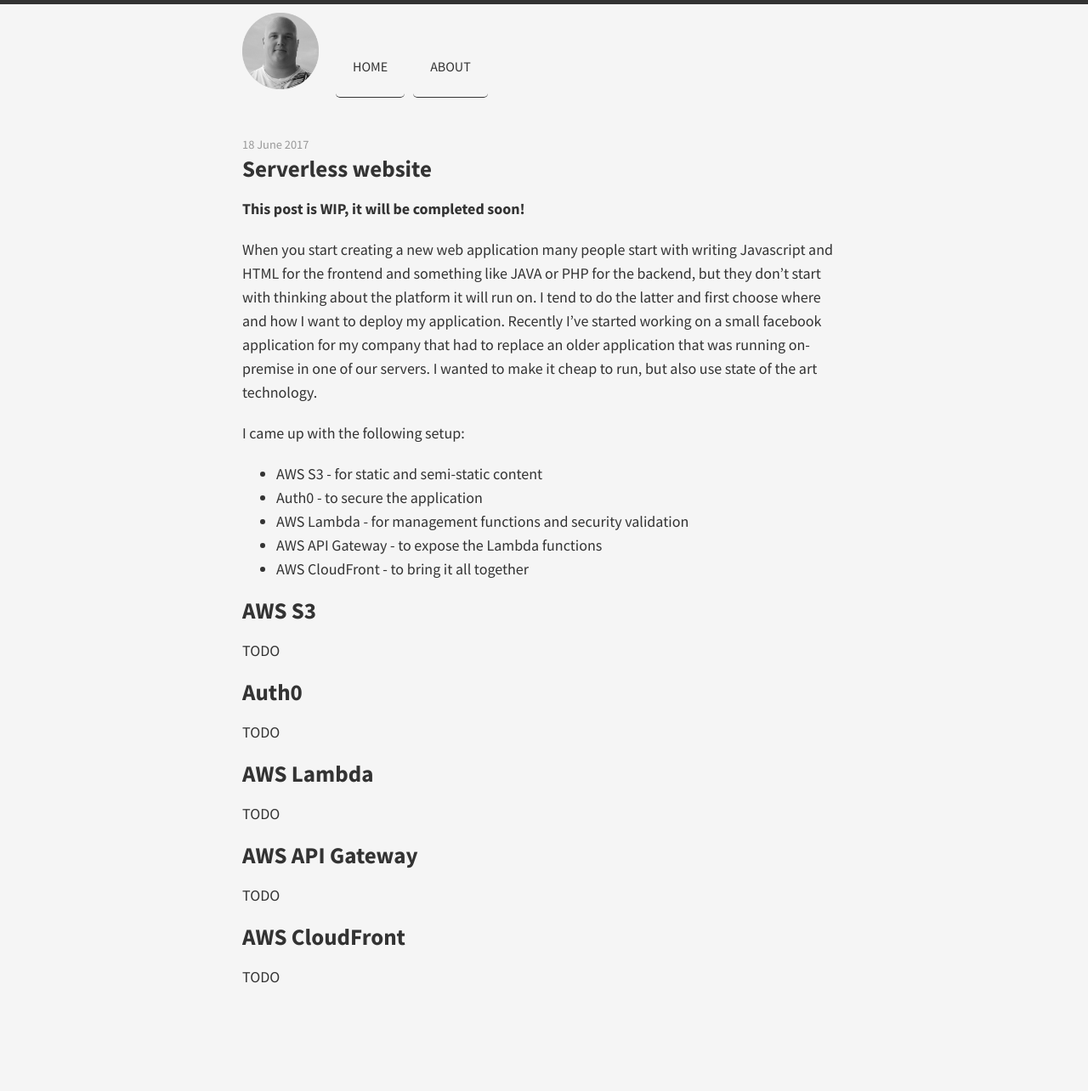
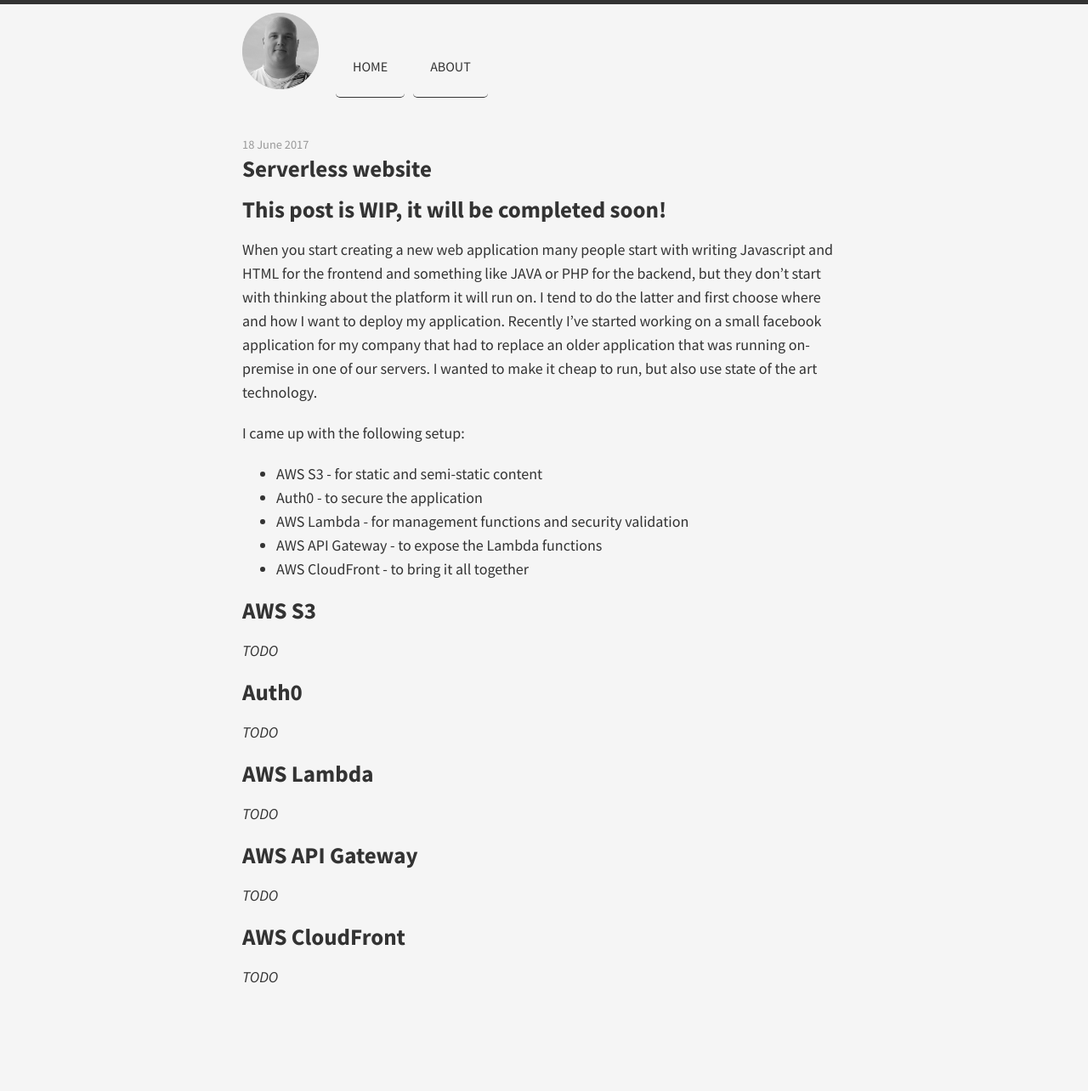
Before and after one commit to melvyndekort/melvyndekort.github.io, a Jekyll site: the page built from _posts/2017-06-18-serverless-website.md, in a window 1280 px wide. Shown: the whole page at 85% size. Built offline with Jekyll 4.4.1, drawn with Linux system fonts in a browser that asks for light colours.

Commit message:
Removed unneeded stuff

```diff
--- a/_config.yml
+++ b/_config.yml
@@ -1,10 +1,6 @@
 title: Melvyn's Blog
 author: Melvyn de Kort
-description: |
-  Hello! Welcome to my blog!
-
-  My name is Melvyn de Kort and I’m a Software/Cloud engineer.
-  I’ve always been interested in new technology and new tools. In this blog I try to elaborate on the new tools and techniques that I discover and how I think they can be put to use.
+description:
 
 highlighter: null
 permalink: /:title
--- a/_posts/2017-06-18-serverless-website.md
+++ b/_posts/2017-06-18-serverless-website.md
@@ -19,20 +17,20 @@ I came up with the following setup:
 
 ## AWS S3
 
-TODO
+_TODO_
 
 ## Auth0
 
-TODO
+_TODO_
 
 ## AWS Lambda
 
-TODO
+_TODO_
 
 ## AWS API Gateway
 
-TODO
+_TODO_
 
 ## AWS CloudFront
 
-TODO
+_TODO_
```
Also changed, not shown: other parts of _posts/2017-06-18-serverless-website.md (+2 -4 lines).
